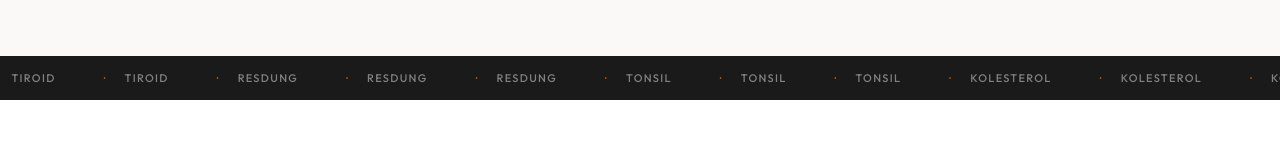
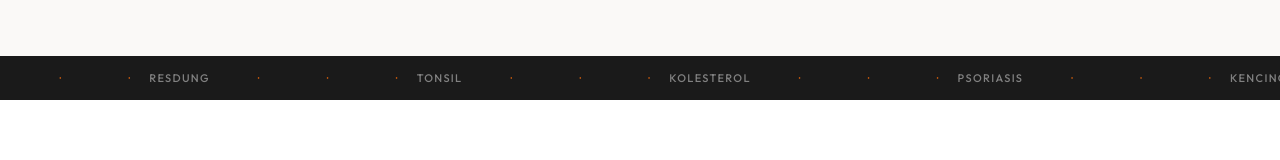
Before and after one commit to idrisjohari/biovco-website, a React (Vite) app: page / in a window 1280 px wide. Shown: the part 727-887 px from the top of the page. Built offline with nearby package versions, Linux system fonts and the light colour scheme; the HTML template or start-up script is replaced by a standard one.

Commit message:
penyakit

```diff
--- a/src/App.tsx
+++ b/src/App.tsx
@@ -289,7 +289,7 @@ function DividerStrip() {
         animation: 'ticker 22s linear infinite',
         whiteSpace: 'nowrap',
       }}>
-        {['Tiroid', 'Resdung', 'Tonsil', 'Kolesterol', 'Psoriasis', 'Kencing Manis', 'Sembelit', 'Tekanan Darah Tinggi', 'Migrain', 'Berat Badan'].flatMap(t => [t, t, t]).map((t, i) => (
+        {['Tiroid', 'Resdung', 'Tonsil', 'Kolesterol', 'Psoriasis', 'Kencing Manis', 'Sembelit', 'Tekanan Darah Tinggi', 'Migrain', 'Berat Badan'].flatMap(t => [t, '  ', '  ']).map((t, i) => (
           <span key={i} style={{
             fontFamily: F.sans,
             fontSize: 11,
```
